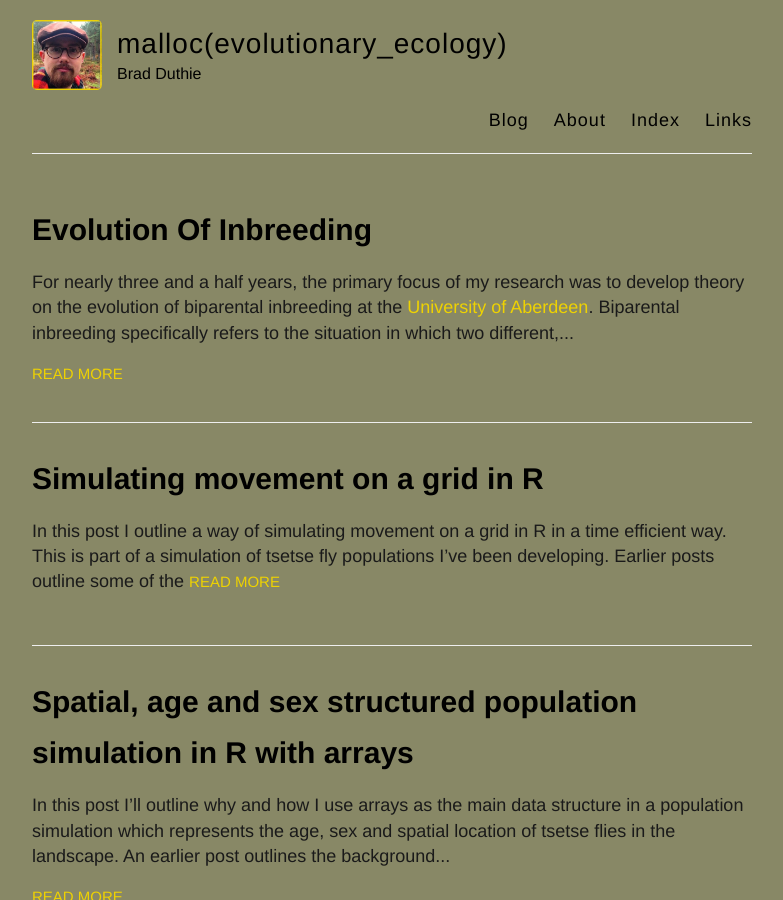
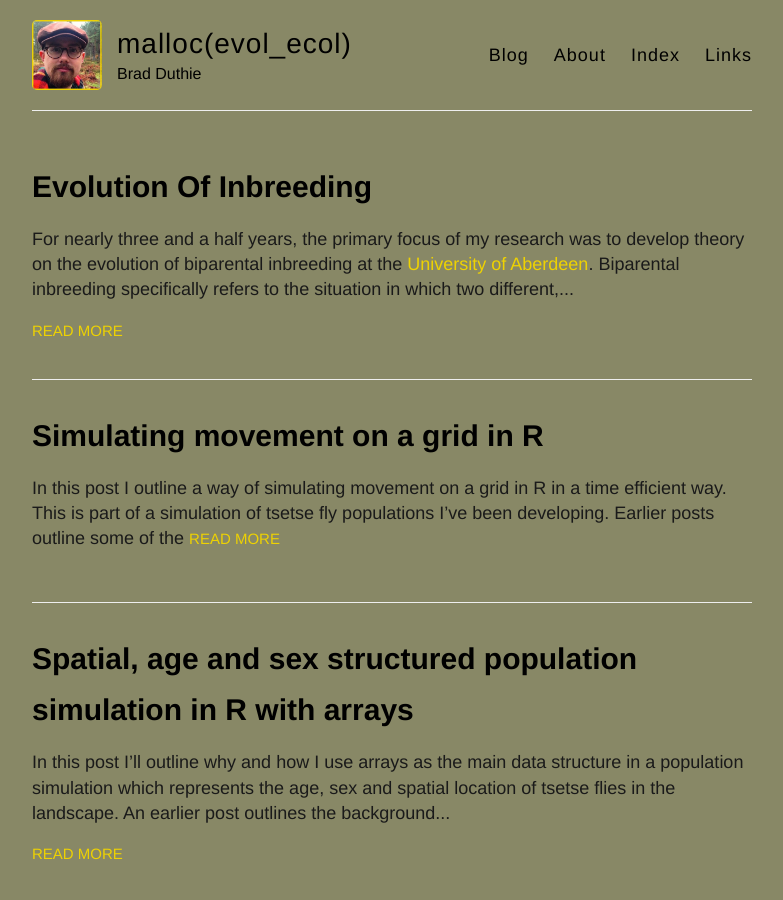
Before and after one commit to bradduthie/blog, a Jekyll site: the page built from index.html, in a window 1280 px wide and 900 px high. Shown: the whole window, without its empty margins (248-1031 px from the left). Built offline with Jekyll 4.4.1, drawn with Linux system fonts in a browser that asks for light colours.

Commit message:
Yet one more title try

```diff
--- a/_config.yml
+++ b/_config.yml
@@ -3,7 +3,7 @@
 #
 
 # Name of your site (displayed in the header)
-name: malloc(evolutionary_ecology)
+name: malloc(evol_ecol)
 
 # Short bio or description (displayed in the header)
 description: Brad Duthie
```
